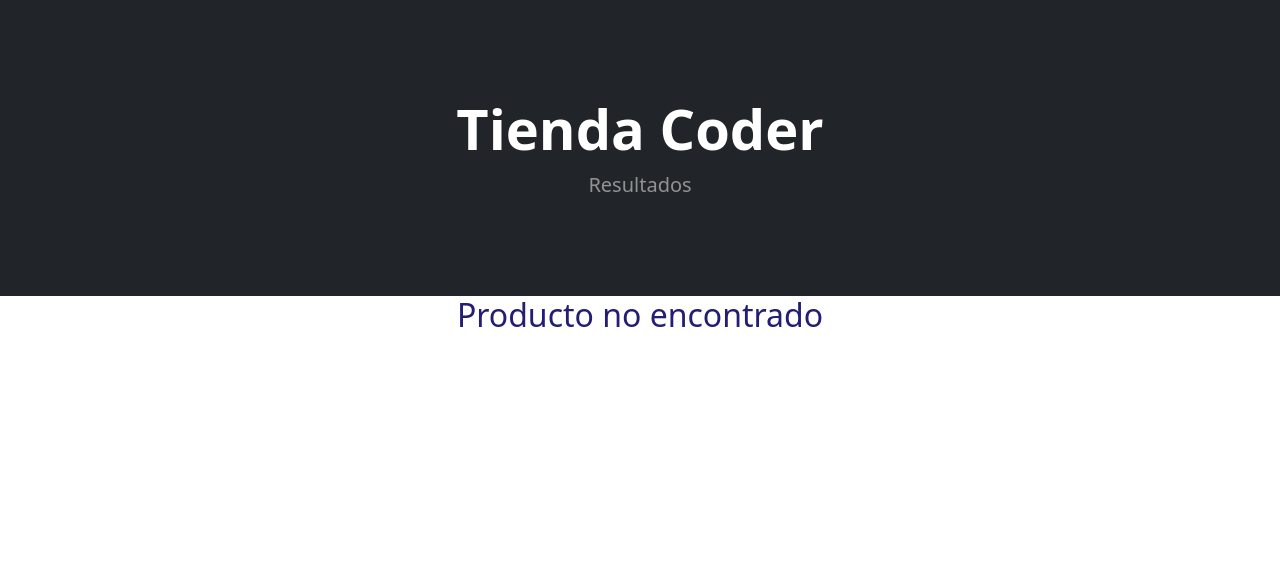
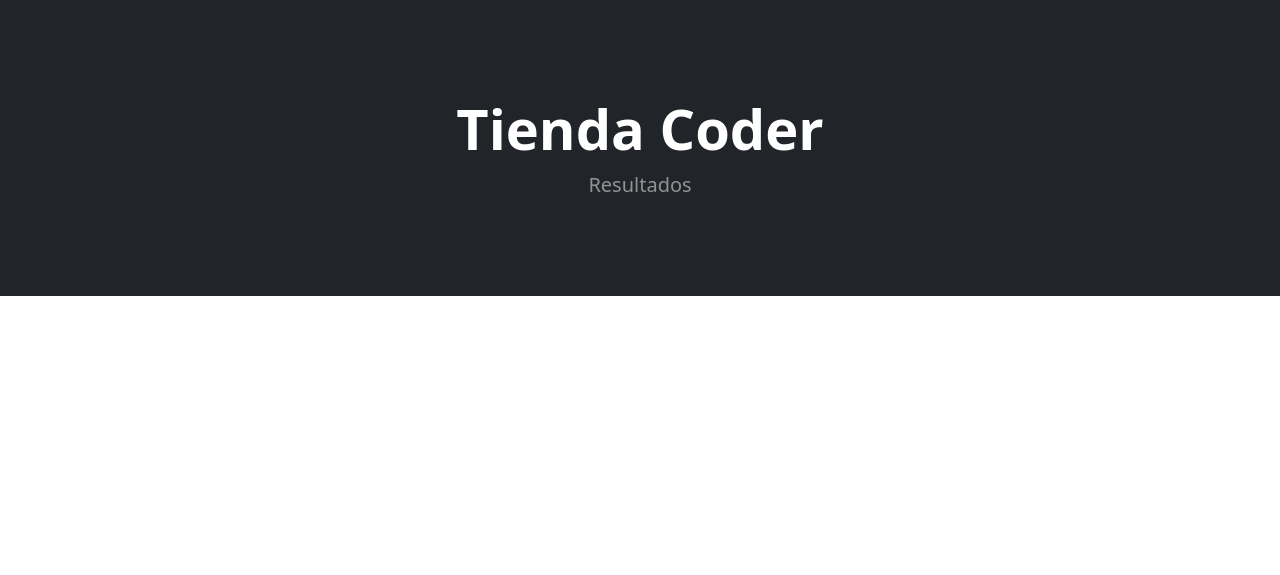
Before and after one commit to Fdnico/Tienda_Coder, a Django app: template Trabajo_Final/Tienda_Coder/templates/Tienda_Coder/Resultado_Buscar_Producto.html in a window 1280 px wide. Shown: the part 102-677 px from the top of the page. Run offline with Django 4.2, Linux system fonts and the light colour scheme; the template is opened without the code that fills it, so the values that code supplies are empty; some libraries are stand-ins or nearby versions.

Commit message:
template buscar producto

```diff
--- a/Trabajo_Final/Tienda_Coder/templates/Tienda_Coder/Resultado_Buscar_Producto.html
+++ b/Trabajo_Final/Tienda_Coder/templates/Tienda_Coder/Resultado_Buscar_Producto.html
@@ -38,9 +38,6 @@
 <br>
     {% endfor %}
 </p>
-
-{% else %}
-<h2 style="text-align: center; color: rgb(35, 29, 117)">Producto no encontrado</h2>
 {% endif %}
 <h2 style="text-align: center; color: rgb(167, 11, 11)">{{rta}}</h2>
 {% endblock %}
```
